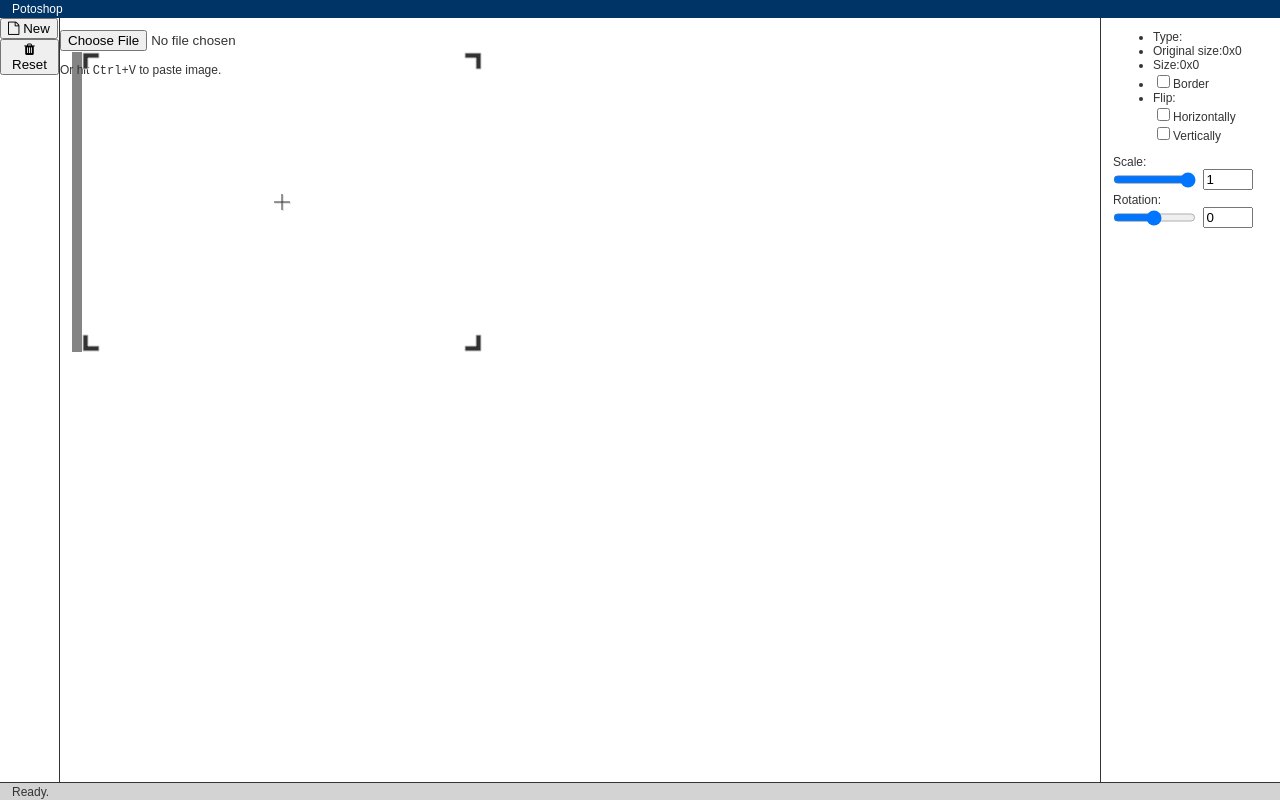
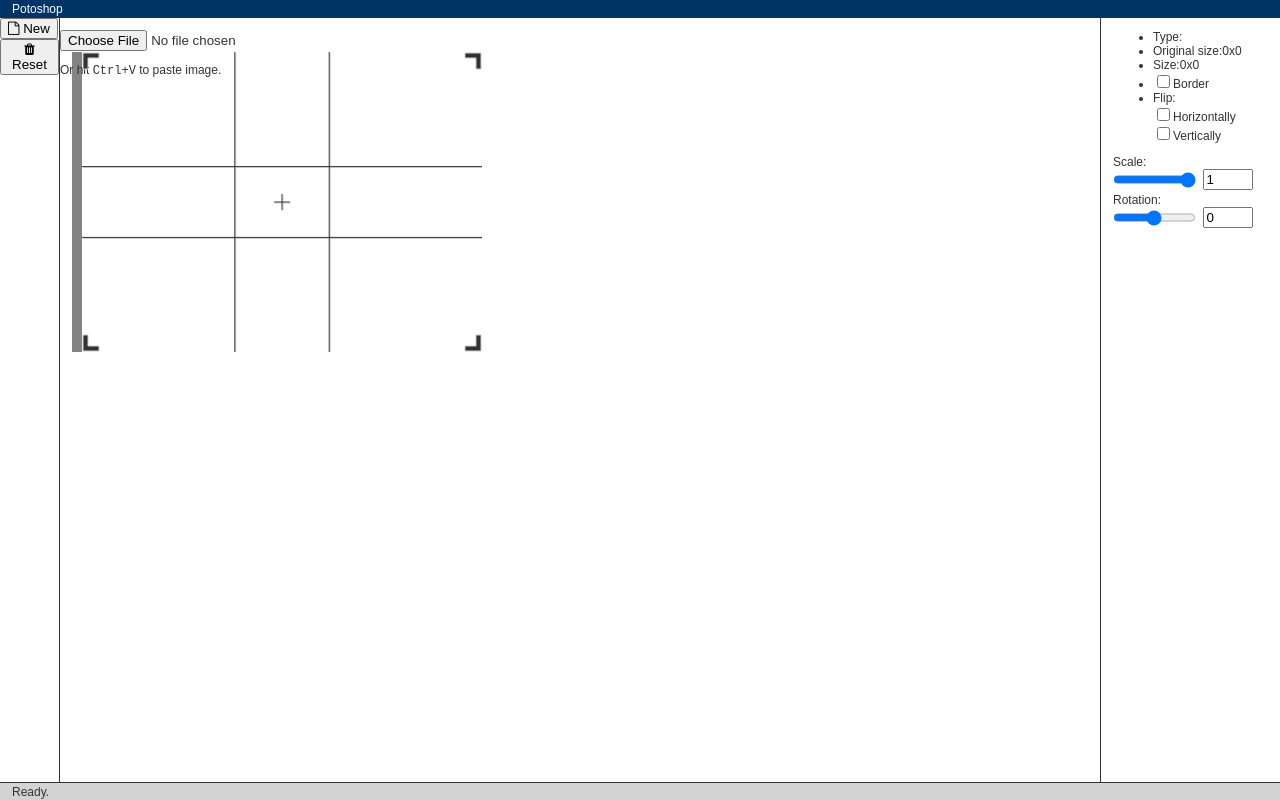
Before and after one commit to ginpei/potoshop-beta1, a React (Create React App) app: page / in a window 1280 px wide. Built offline with nearby package versions, Linux system fonts and the light colour scheme.

Commit message:
Golden Guide (TM)

```diff
--- a/src/PotoCanvasClipGrid.css
+++ b/src/PotoCanvasClipGrid.css
@@ -3,6 +3,9 @@
 }
   .PotoCanvasClipGrid-viewfinder {
     position: absolute;
+  }
+  .PotoCanvasClipGrid-grid {
+    stroke: #333;
   }
   path.PotoCanvasClipGrid-angles {
     fill: #333;
@@ -13,7 +16,7 @@
     position: absolute;
     stroke: #333;
   }
-  .PotoCanvasClipGrid-handle[data-handle-shadow="true"] {
+  [data-PotoCanvasClipGrid-shadow="true"] {
     stroke: #ccc;
     transform: translate(1px, 1px);
   }
--- a/src/PotoCanvasClipGrid.tsx
+++ b/src/PotoCanvasClipGrid.tsx
@@ -23,9 +23,13 @@ class PotoCanvasClipGrid extends React.Component<IPotoCanvasClipGridProps> {
     return (
       <div className="PotoCanvasClipGrid" style={this.props.style}>
         <svg className="PotoCanvasClipGrid-viewfinder" style={viewfinderStyle}>
+          <path className="PotoCanvasClipGrid-grid" d={this.gridPath} data-PotoCanvasClipGrid-shadow="true"/>
+          <path className="PotoCanvasClipGrid-grid" d={this.gridPath}/>
           <path className="PotoCanvasClipGrid-angles" d={this.viewfinderAngles} />
         </svg>
-        <svg className="PotoCanvasClipGrid-handle" style={handleStyle} data-handle-shadow="true">
+        <svg className="PotoCanvasClipGrid-handle"
+          style={handleStyle}
+          data-PotoCanvasClipGrid-shadow="true">
           <path className="PotoCanvasClipGrid-handleImage" d={this.handleImagePath} />
         </svg>
         <svg className="PotoCanvasClipGrid-handle" style={handleStyle}>
@@ -33,6 +37,18 @@ class PotoCanvasClipGrid extends React.Component<IPotoCanvasClipGridProps> {
         </svg>
       </div>
     );
+  }
+
+  protected get gridPath (): string {
+    const goldenRatio = 1.6180339887498948420;
+    const { height, width } = this.props;
+
+    return `
+      M 0,${height / goldenRatio} l ${width},0
+      M 0,${height - height / goldenRatio} l ${width},0
+      M ${width / goldenRatio},0 l 0,${height}
+      M ${width - width / goldenRatio},0 l 0,${height}
+    `;
   }
 
   protected get viewfinderAngles (): string {
```
